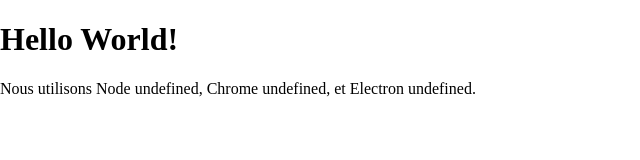
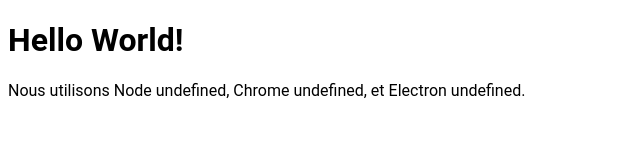
Before and after one commit to d0rianb/AIMI, an Electron app: page index.html in a window 1280 px wide. Shown: the whole page, without its empty margins (0-640 px from the left). Drawn offline with Linux system fonts and the light colour scheme.

Commit message:
Add basic style

```diff
--- a/style/main.css
+++ b/style/main.css
@@ -1,4 +1,12 @@
-body, html {
-        margin: 0px;
-        padding: 0px;
-    }
+*,
+*::after,
+*::before {
+    box-sizing: border-box;
+}
+
+body {
+    margin: .5em;
+    font-family: 'Roboto';
+    font-weight: 400;
+    font-size: 2vh;
+}
```
